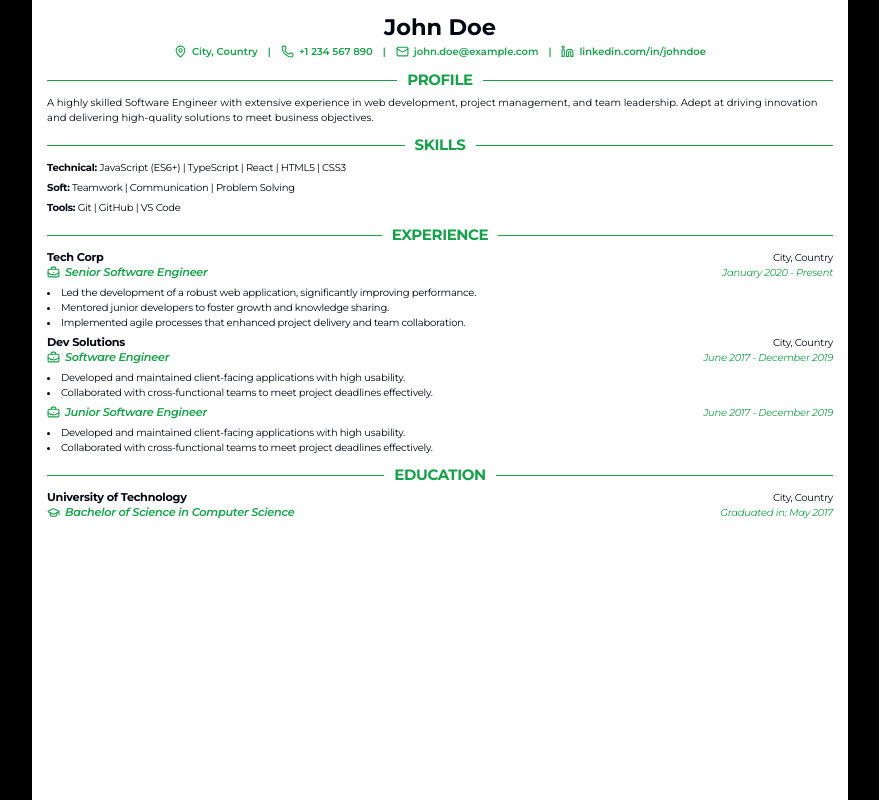
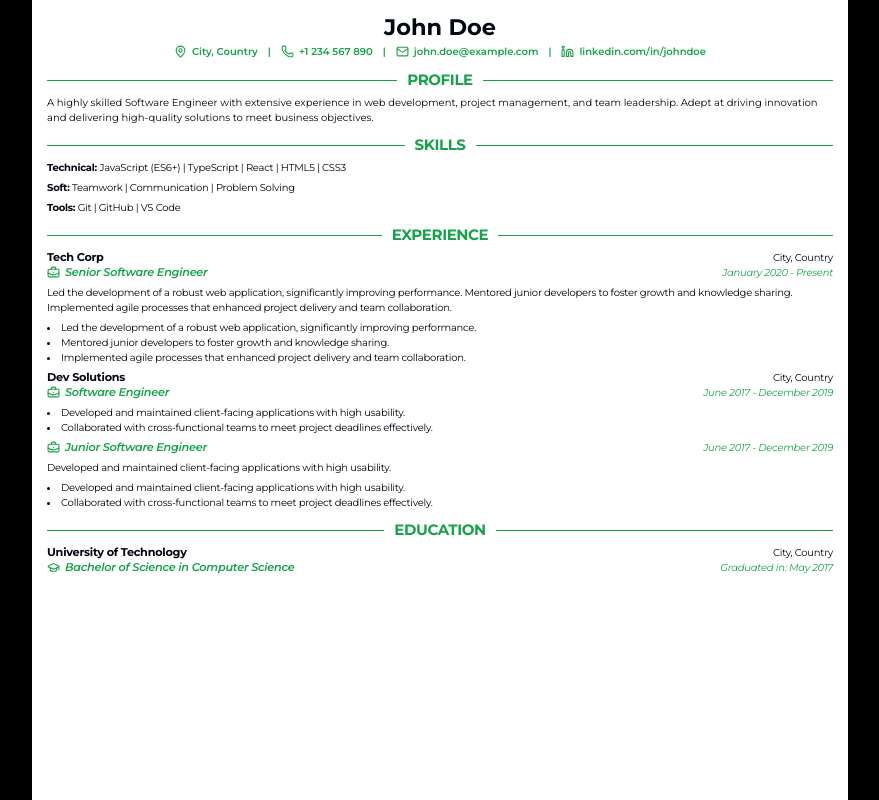
Before and after one commit to rubenpenap/cv-master, a React (Vite) app: page / in a window 1280 px wide. Shown: the top 800 px of the page, without its empty margins (200-1079 px from the left). Built offline with nearby package versions, Linux system fonts and the light colour scheme.

Commit message:
Add descriptions to experience entries in README and data files

```diff
--- a/src/components/ui/sectionItem.tsx
+++ b/src/components/ui/sectionItem.tsx
@@ -15,7 +15,16 @@ const SectionItem: React.FC<SectionItemProps> = ({
 	education,
 	...props
 }) => {
-	const { name, location, title, startDate, endDate, activities, id } = item;
+	const {
+		name,
+		location,
+		title,
+		startDate,
+		endDate,
+		description,
+		activities,
+		id,
+	} = item;
 	return (
 		<div className={'mb-2'}>
 			<div
@@ -40,6 +49,7 @@ const SectionItem: React.FC<SectionItemProps> = ({
 						: `${language ? 'Graduated in:' : 'Titulado en:'} ${endDate}`}
 				</p>
 			</div>
+			{description && <p className='text-base leading-6 pb-2'>{description}</p>}
 			<ul>
 				{activities?.map((activity, index) => (
 					<li
--- a/src/data/data.ts
+++ b/src/data/data.ts
@@ -18,6 +18,7 @@ export type Item = {
 	location?: string;
 	startDate?: string;
 	endDate: string;
+	description?: string;
 	activities?: string[];
 };
 
@@ -46,6 +47,8 @@ export const data: Data = {
 			location: 'City, Country',
 			startDate: 'January 2020',
 			endDate: 'Present',
+			description:
+				'Led the development of a robust web application, significantly improving performance. Mentored junior developers to foster growth and knowledge sharing. Implemented agile processes that enhanced project delivery and team collaboration.',
 			activities: [
 				'Led the development of a robust web application, significantly improving performance.',
 				'Mentored junior developers to foster growth and knowledge sharing.',
@@ -69,6 +72,8 @@ export const data: Data = {
 			title: 'Junior Software Engineer',
 			startDate: 'June 2017',
 			endDate: 'December 2019',
+			description:
+				'Developed and maintained client-facing applications with high usability.',
 			activities: [
 				'Developed and maintained client-facing applications with high usability.',
 				'Collaborated with cross-functional teams to meet project deadlines effectively.',
```
Also changed, not shown: 1 other file (tests, documents, lock files or other folders).
